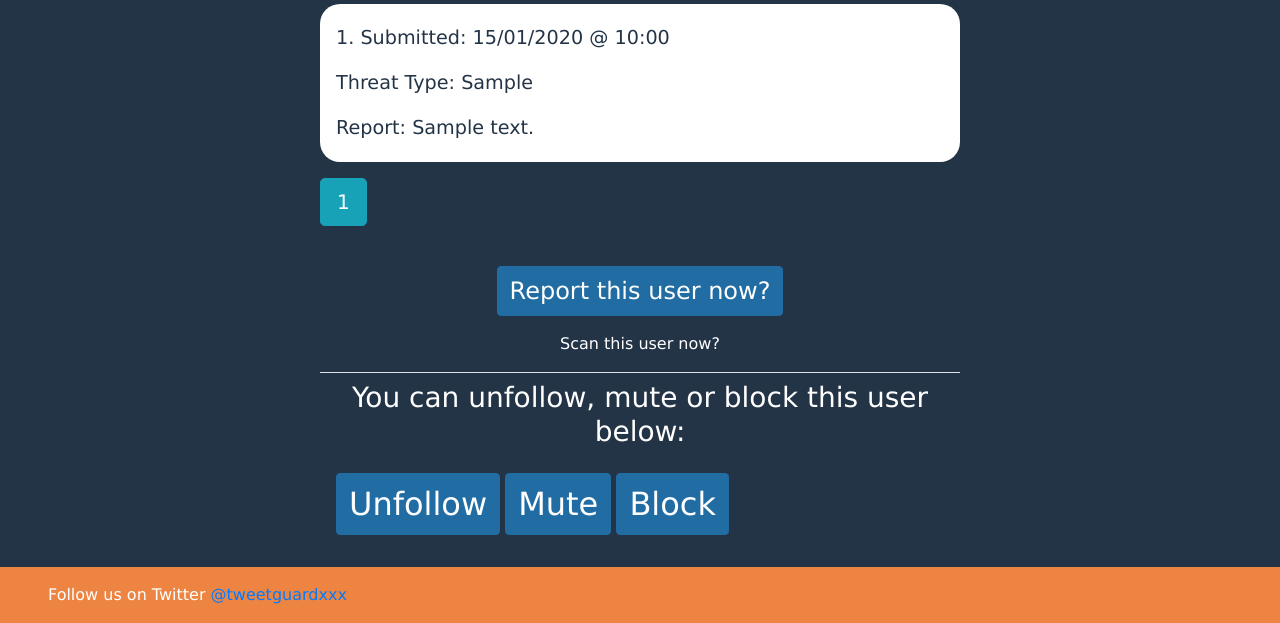
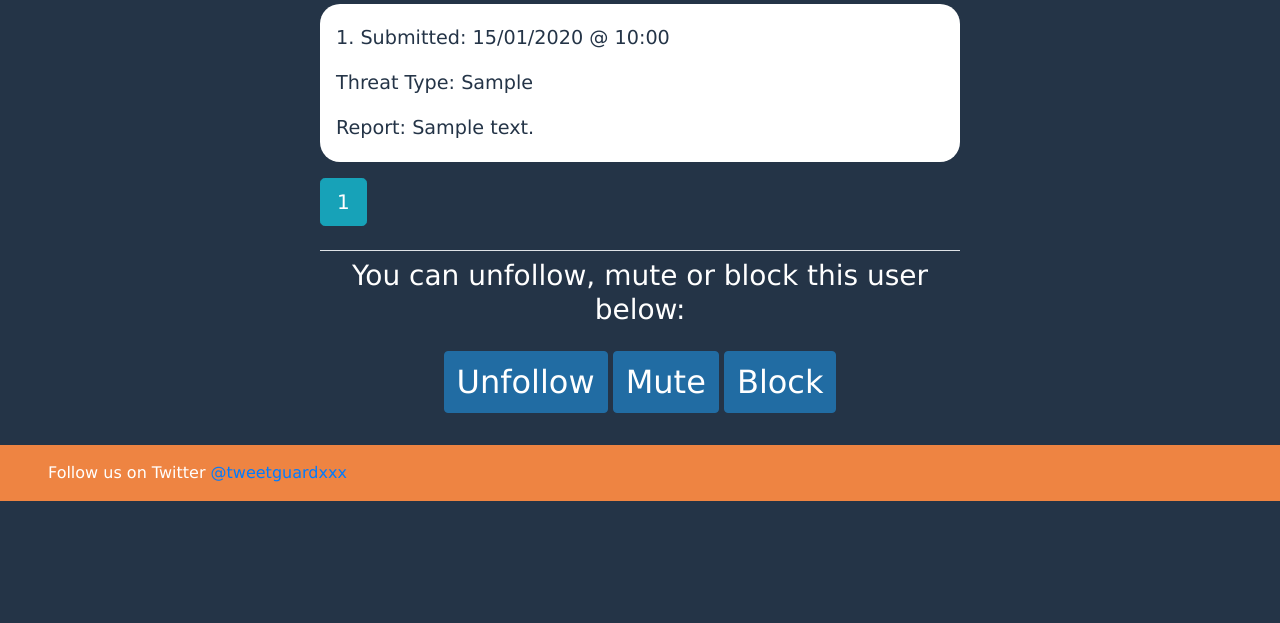
Before and after one commit to pkia/Twitter_Threat_Scanner, a Flask app: template webapp/templates/database_search.html in a window 1280 px wide. Shown: the part 462-1085 px from the top of the page. After the commit the page ends 963 px from the top, so only its background shows below. Run offline with Flask 2, Linux system fonts and the light colour scheme; tables that the repository leaves empty hold one stand-in row (values such as "Sample post"); the template is opened without the code that fills it: values that come from a table or form of the project are taken from there, most other values are stand-ins (such as "Sample title", 1, 10 or a date in 2020); parts of the project's set-up code (start-up, migrations or seed data) failed here and were passed over; some libraries are stand-ins or nearby versions.

Commit message:
fix bug in database_search

```diff
--- a/webapp/templates/database_search.html
+++ b/webapp/templates/database_search.html
@@ -57,13 +57,12 @@
                  <p><a style="font-size: 1.5em;" class="btn btn-primary mt-3" href="{{url_for('report')}}">Report a user now?</a></p>
             {% else %}
                 <h2>User has no reports made on them</h2>
+                <p><a style="font-size: 1.5em;" class="btn btn-primary mt-3" href="{{url_for('report')}}">Report this user now?</a></p>
+                <p><a class="text-white" href="/scan/user/{{user_profile[0]}}">Scan this user now?</a></p>
             {% endif %}
             {% if not my_reports %}
-                <p><a style="font-size: 1.5em;" class="btn btn-primary mt-3" href="{{url_for('report')}}">Report this user now?</a></p>
-                <p><a class="text-white" href="/scan/user/{{user_profile[0]}}">Scan this user now?</a></p>
-
                 <h3 class="border-top pt-2">You can unfollow, mute or block this user below:</h3>
-                <div class="umb-btns p-3">
+                <div class="umb-btns p-3 text-center">
                     <a class="btn btn-primary" href="{{ url_for('unfollow_user', screen_name=user_profile[0])}} ">Unfollow</a>
                     <a class="btn btn-primary" href="{{ url_for('mute_user', screen_name=user_profile[0])}} ">Mute</a>
                     <a class="btn btn-primary" href="{{ url_for('block_user', screen_name=user_profile[0])}} ">Block</a>
```
